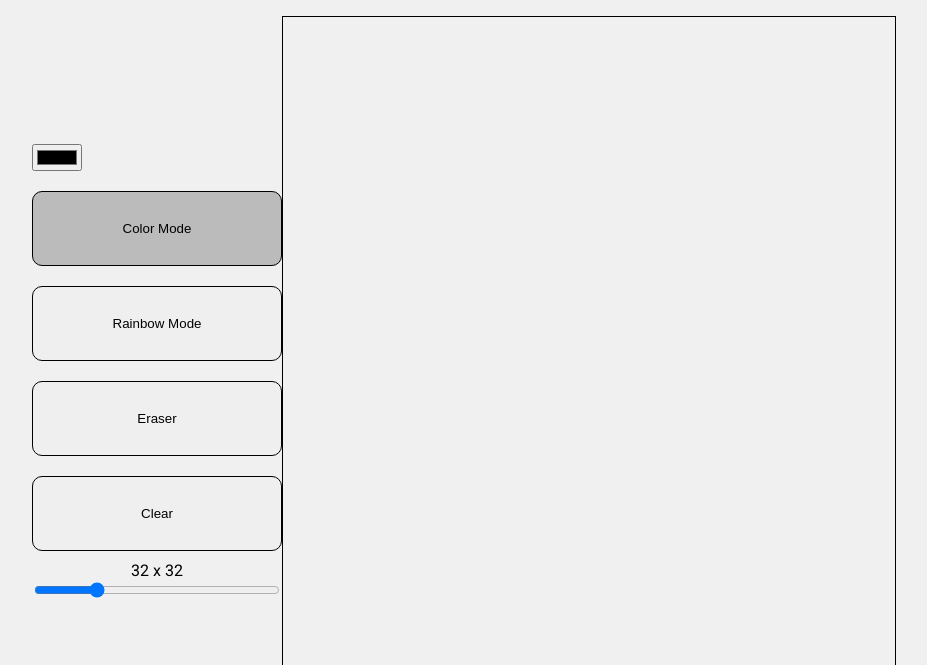
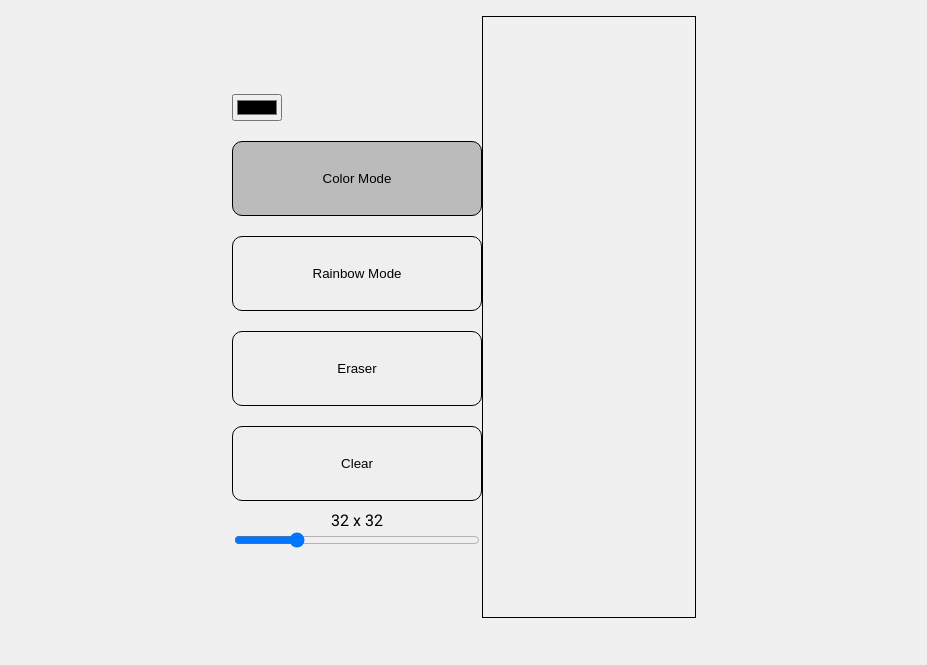
Before and after one commit to Guacamoley/etch-a-sketch, a plain HTML site: page index.html in a window 1280 px wide. Shown: the part 93-758 px from the top of the page, without its empty margins (176-1103 px from the left). Drawn offline with nearby package versions, Linux system fonts and the light colour scheme.

Commit message:
Adjust drawing area sizing and margin

```diff
--- a/style.css
+++ b/style.css
@@ -22,8 +22,8 @@ header {
 .container {
     display: flex;
     flex-wrap: wrap;
-    height: 700px;
-    width:700px;
+    height: 600px;
+    width: 600px;
     border: 1px solid #000;
 }
 
@@ -31,7 +31,7 @@ main {
     display: flex;
     justify-content: space-evenly;
     align-items: center;
-    margin: 0 200px;
+    margin: 0 400px;
 }
 
 footer {
```
